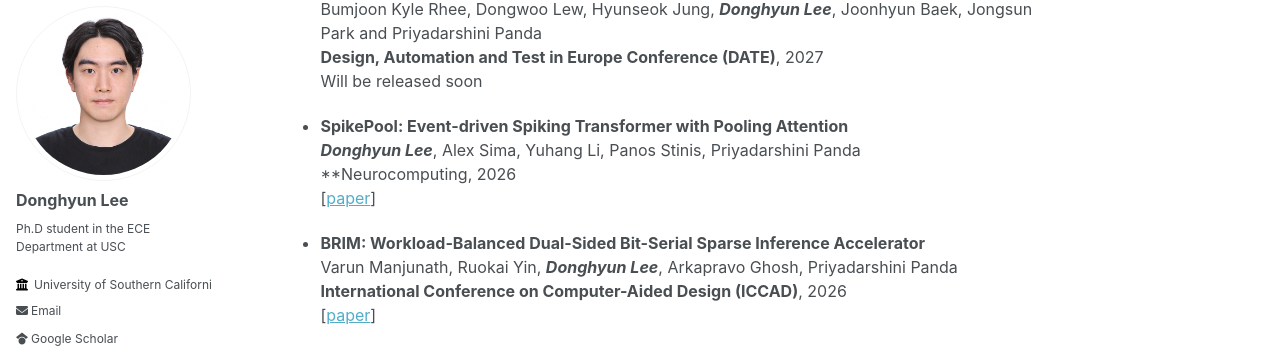
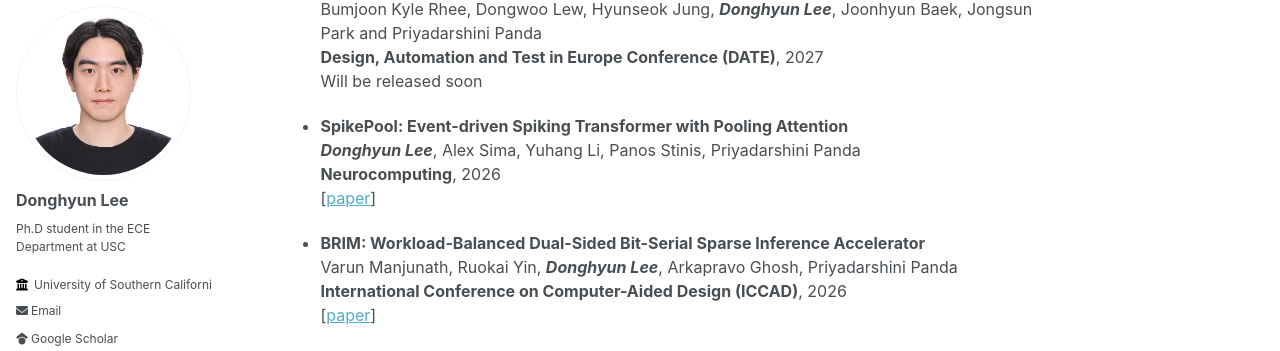
Before and after one commit to donghyunli/donghyunli.github.io, a Jekyll site: the page built from _pages/about.md, in a window 1280 px wide and 900 px high, scrolled down 1756 px. Shown: the part 96-447 px from the top of the window. Built offline with Jekyll 4.4.1, drawn with Linux system fonts in a browser that asks for light colours.

Commit message:
paper update

```diff
--- a/_pages/about.md
+++ b/_pages/about.md
@@ -74,7 +74,7 @@ Will be released soon
 
 - **SpikePool: Event-driven Spiking Transformer with Pooling Attention**\\
 ***Donghyun Lee***, Alex Sima, Yuhang Li, Panos Stinis, Priyadarshini Panda\\
-**Neurocomputing, 2026\\
+**Neurocomputing**, 2026\\
 [[paper](https://arxiv.org/pdf/2510.12102)]
 
 - **BRIM: Workload-Balanced Dual-Sided Bit-Serial Sparse Inference Accelerator**\\
```
